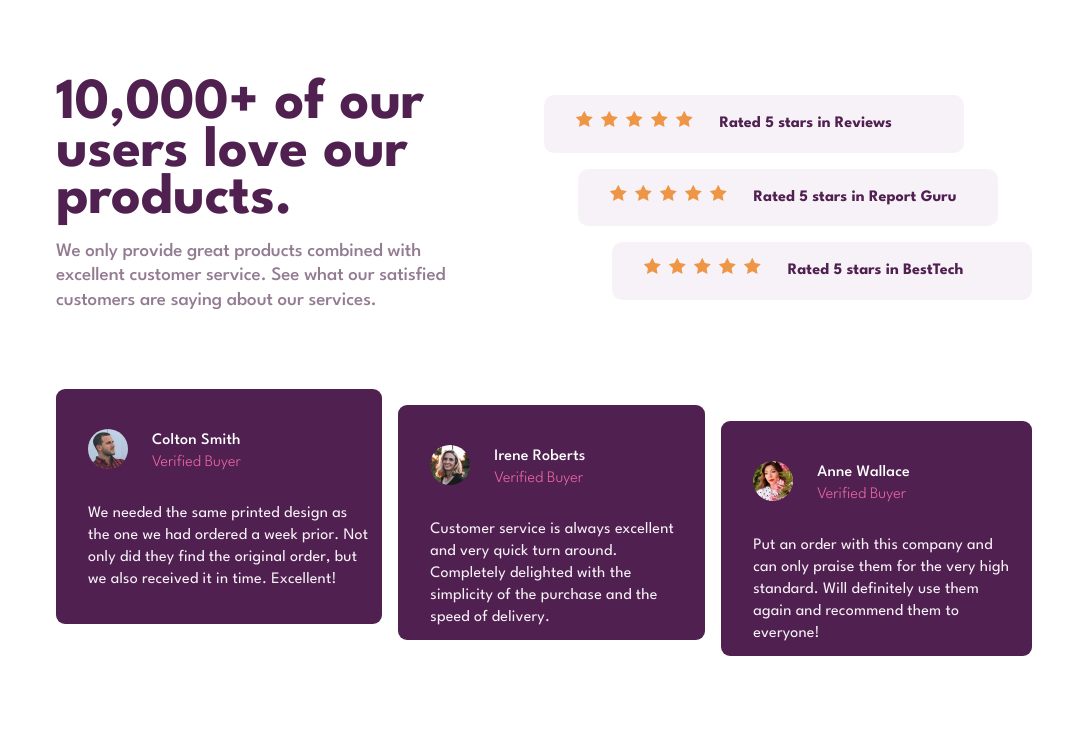
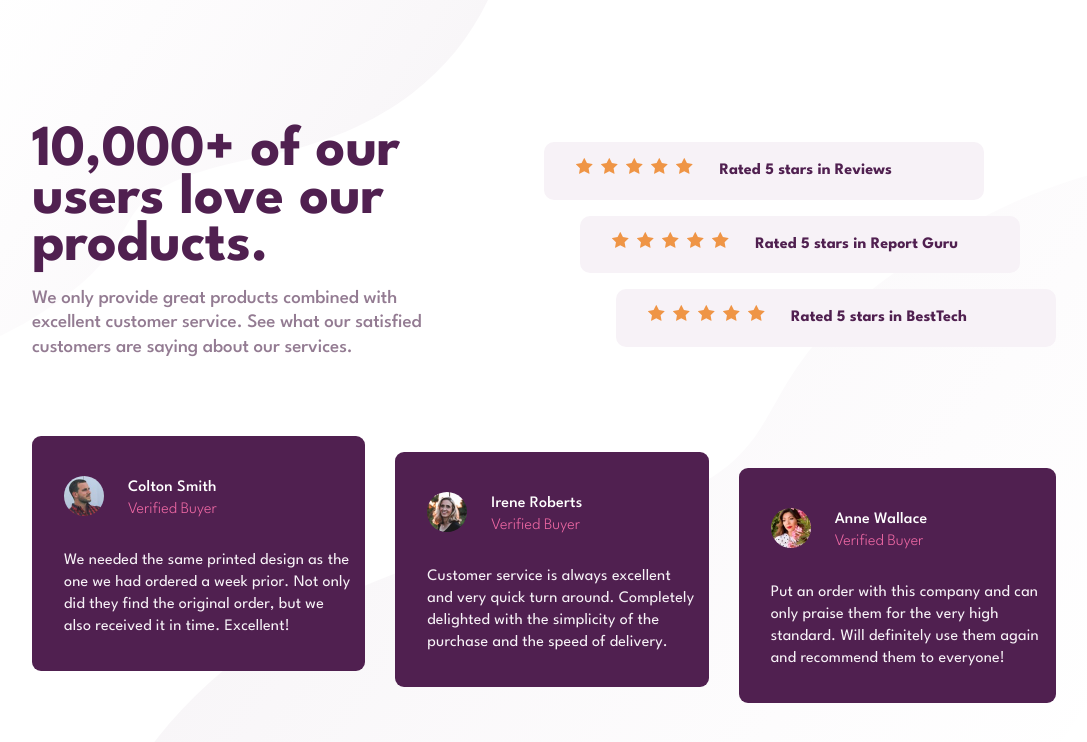
Before and after one commit to adiah-frontend-mentor/social-proof, a React (Create React App) app: page / in a window 1280 px wide. Shown: the top 742 px of the page, without its empty margins (96-1183 px from the left). Built offline with nearby package versions, Linux system fonts and the light colour scheme.

Commit message:
Fix spacing and add background image

```diff
--- a/src/app.scss
+++ b/src/app.scss
@@ -1,5 +1,17 @@
 @forward 'sass/base/';
 @use 'sass/abstracts/' as abs;
+#root {
+	background-image: url(./images/bg-pattern-top-mobile.svg), url(./images/bg-pattern-bottom-mobile.svg);
+	background-repeat: no-repeat;
+	background-position: top left, bottom right;
+	max-width: abs.rem(1440);
+	min-height: 100vh;
+	margin-inline: auto;
+
+	@include abs.breakpoint(medium) {
+		background-image: url(./images/bg-pattern-top-desktop.svg), url(./images/bg-pattern-bottom-desktop.svg);
+	}
+}
 
 .page-wrapper {
 	padding: 5.0625rem 1.5rem;
@@ -7,7 +19,9 @@
 	flex-direction: column;
 	align-items: center;
 
+
 	@include abs.breakpoint(medium) {
+		padding: 8rem 0;
 		width: 80%;
 		max-width: abs.rem(1110);
 		margin-inline: auto;
--- a/src/components/testimonial/testimonial.scss
+++ b/src/components/testimonial/testimonial.scss
@@ -9,6 +9,7 @@
 		grid-area: testimonials;
 		flex-direction: row;
 		align-self: stretch;
+		gap: 1.875rem;
 	}
 
 	.testimonial {
```
